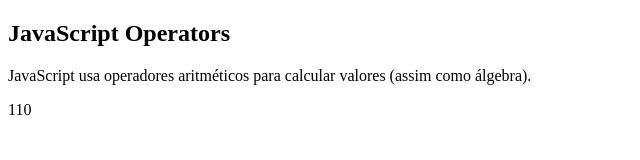
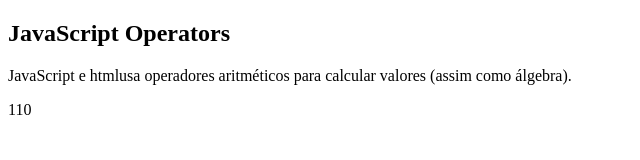
Before and after one commit to MacielRb/W3-teste, a plain HTML site: page teste.html in a window 1280 px wide. Shown: the whole page, without its empty margins (0-640 px from the left). Drawn offline with Linux system fonts and the light colour scheme.

```diff
--- a/teste.html
+++ b/teste.html
@@ -8,7 +8,7 @@
 <body>
 <h2>JavaScript Operators</h2>
 
-<p>JavaScript usa operadores aritméticos para calcular valores (assim como álgebra).</p>
+<p>JavaScript e htmlusa operadores aritméticos para calcular valores (assim como álgebra).</p>
 
 <p id="demo"></p>
 
```
